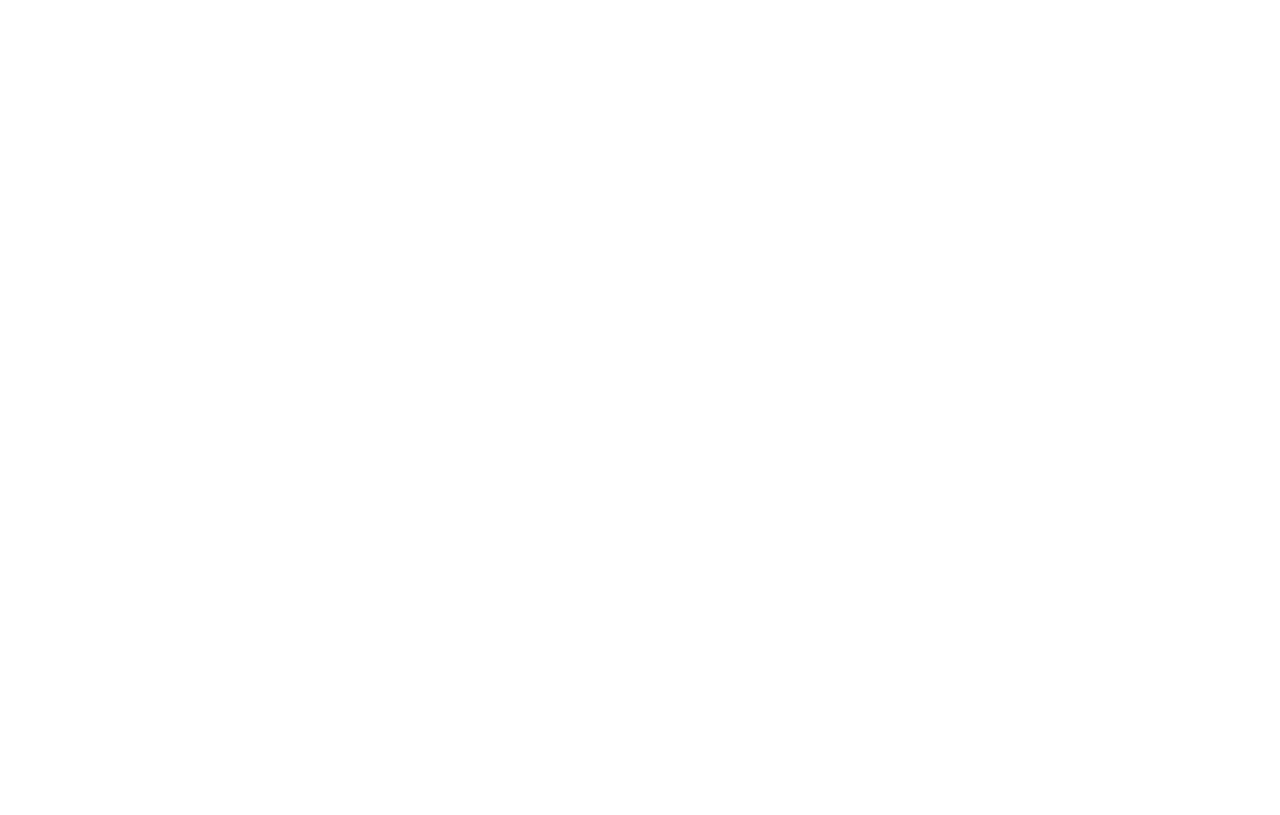
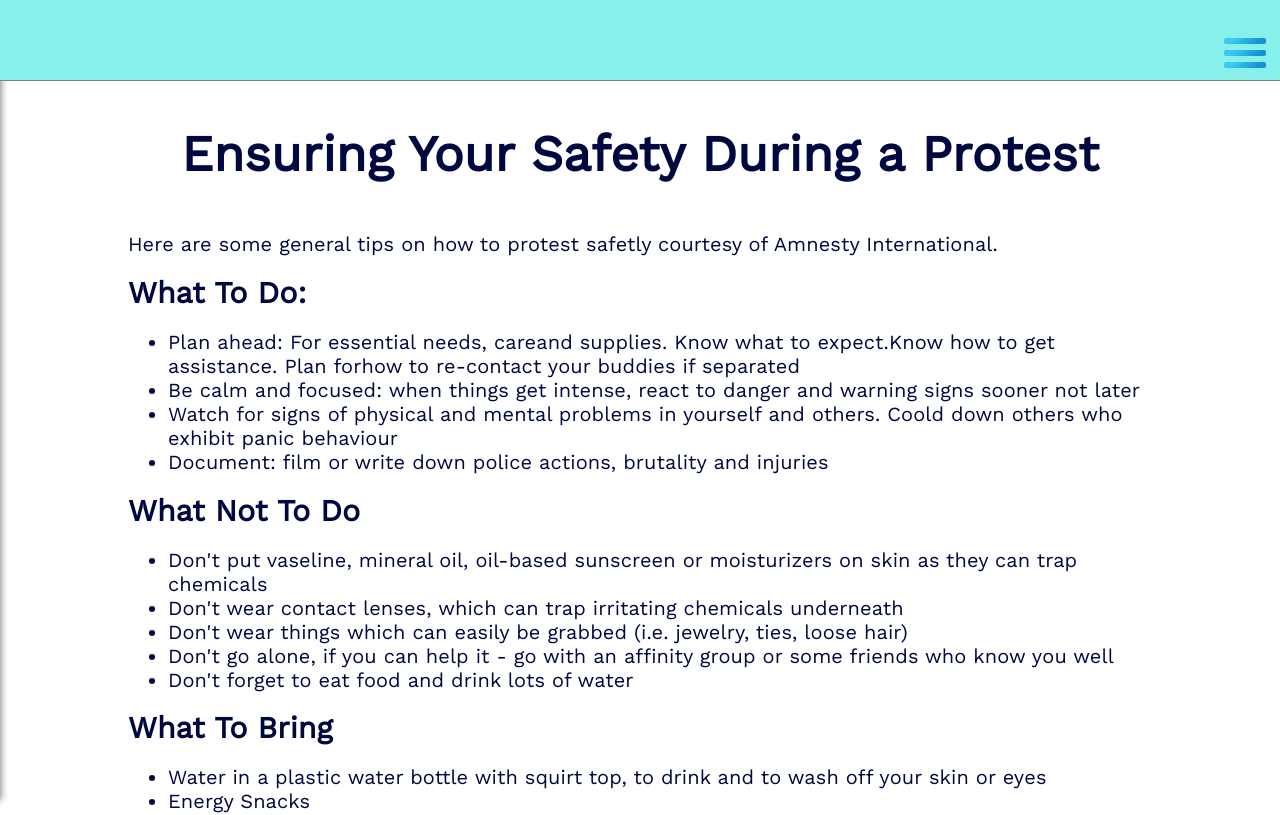
Before and after one commit to sunny-zuo/safe-protests, a React (Create React App) app in the folder client/: page /general-tips in a window 1280 px wide. Shown: the top 815 px of the page. Built offline with nearby package versions, Linux system fonts and the light colour scheme.

Commit message:
fixed more style clashing issues

```diff
--- a/client/src/App.js
+++ b/client/src/App.js
@@ -4,7 +4,7 @@
 
 class App extends Component {
 	state = {
-		loggedIn: false,
+		loggedIn: true,
 		users: [],
 	};
 
--- a/client/src/Routes.js
+++ b/client/src/Routes.js
@@ -12,6 +12,7 @@
 import TermsOfService from "./pages/TermsOfService";
 import AddProtest from "./pages/AddProtest";
 import MakeNewPost from "./pages/MakeNewPost";
+import GeneralTips from "./pages/GeneralTips";
 
 const Routes = ({ loggedIn, setLogin, setUser, users }) => {
 	return (
@@ -27,6 +28,9 @@
 				</Route>
 				<PrivateRoute path="/about-safe-protests" loggedIn={loggedIn}>
 					<AboutSafeProjects />
+				</PrivateRoute>
+				<PrivateRoute path="/general-tips" loggedIn={loggedIn}>
+					<GeneralTips />
 				</PrivateRoute>
 				<PrivateRoute path="/add-protest" loggedIn={loggedIn}>
 					<AddProtest />
--- a/client/src/pages/GeneralTips.js
+++ b/client/src/pages/GeneralTips.js
@@ -1,12 +1,10 @@
 import React from "react";
-import home from "./home";
 
 const GeneralTips = () => {
 	return (
 		<div>
-			<h1>
-				<b>Ensuring Your Safety During a Protest</b>
-			</h1>
+			<h1 className="title">Ensuring Your Safety During a Protest</h1>
+			<p className="text" style={{textAlign: "left"}}>
 			<p>
 				Here are some general tips on how to protest safetly courtesy of Amnesty
 				International.
@@ -132,6 +130,7 @@
 				</li>
 				<li>A hat to protect you from the sun and from chemical weapons</li>
 			</ul>
+			</p>
 		</div>
 	);
 };
--- a/client/src/pages/css/index.scss
+++ b/client/src/pages/css/index.scss
@@ -29,6 +29,7 @@
 body {
 	font-family: $font-stack;
 	display: flex;
+	text-align: center;
 	flex-direction: column;
 	align-items: stretch;
 	margin: 0px;
--- a/client/src/pages/css/style.css
+++ b/client/src/pages/css/style.css
@@ -6,6 +6,7 @@
 	font-size: 50px;
     padding: 15px;
     padding-top: 90px;
+    line-height: 60px;
 }
 
 .text {
```
